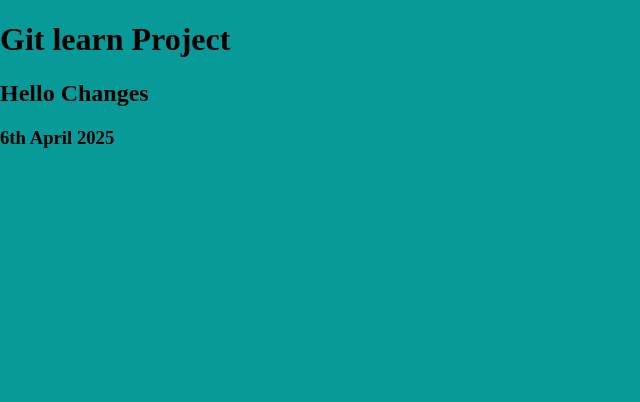
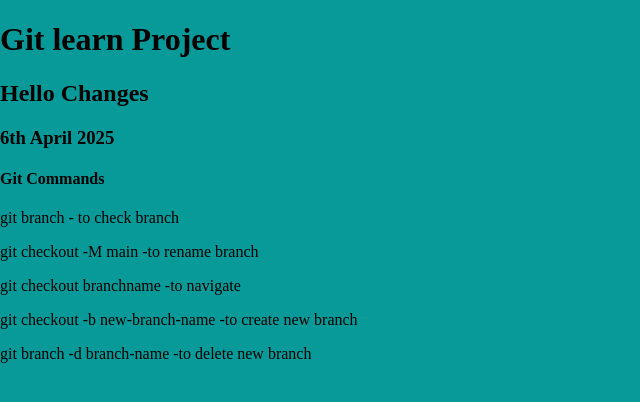
Before and after one commit to Jasveer-Shah/Git-learn-project, a plain HTML site: page index.html in a window 1280 px wide. Shown: the whole page, without its empty margins (0-640 px from the left). Drawn offline with Linux system fonts and the light colour scheme.

Commit message:
Add changes in index.html file from mybranch

```diff
--- a/index.html
+++ b/index.html
@@ -11,5 +11,14 @@
     <h1>Git learn Project</h1>
     <h2>Hello Changes</h2>
     <h3>6th April 2025</h3>
+    <h4>Git Commands</h4>
+    <p>git branch - to check branch</p>
+    <p>git checkout -M main               -to rename branch</p>
+    <p>git checkout branchname            -to navigate</p>
+    <p>git checkout -b new-branch-name    -to create new branch</p>
+    <p>git branch -d branch-name          -to delete new branch</p>
+    <p></p>
+    <p></p>
+    <p></p>
 </body>
 </html>
```
